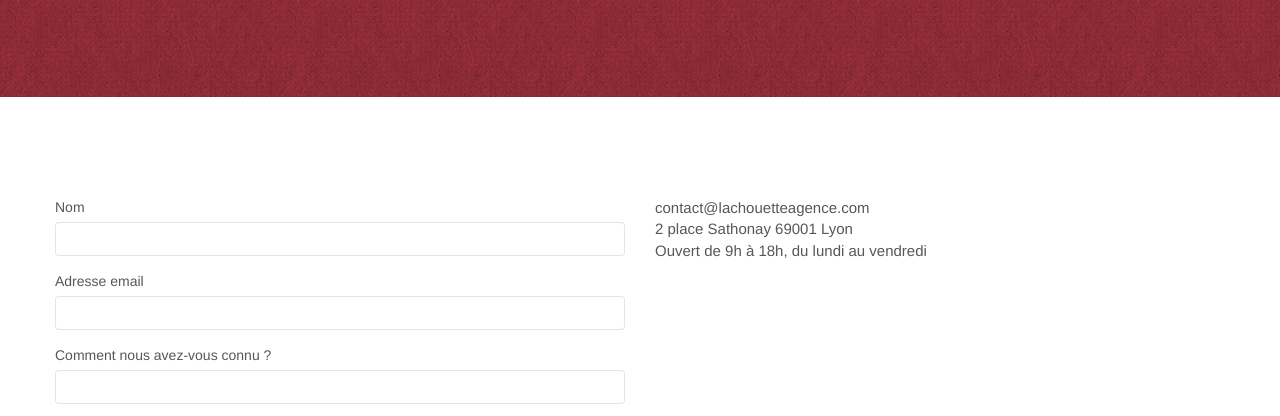
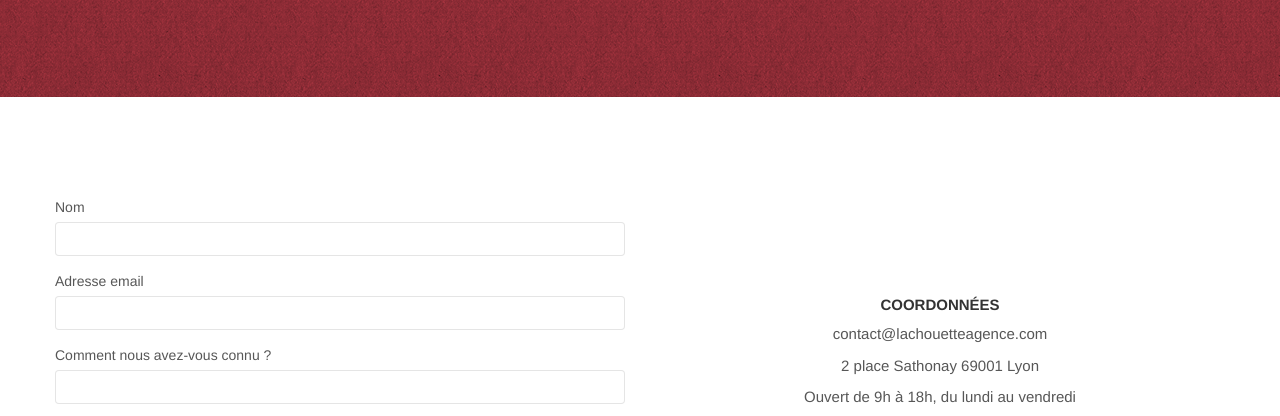
Before and after one commit to yohanraza/P4, a plain HTML site: page page2.html in a window 1280 px wide. Shown: the part 381-797 px from the top of the page. Drawn offline with Linux system fonts and the light colour scheme.

Commit message:
modifications

```diff
--- a/page2.html
+++ b/page2.html
@@ -59,7 +59,7 @@
 <div class="bloc bg-dots-bg bg-repeat bgc-atomic-tangerine d-bloc bloc-bg-texture texture-paper" id="bloc-6">
 	<div class="container bloc-lg">
 		<div class="row">
-			<div class="col-sm-12">
+			<div class="col-sm-12 ">
 				<h1>Contactez-Nous </h1>
 				<h2 class="text-center hero-bloc-text tc-white">
 					Parlons web design !
@@ -108,10 +108,11 @@
 					</button>
 				</form>
 			</div>
-			<div class="col-sm-6">
-				<p>
-					contact@lachouetteagence.com<br>2 place Sathonay 69001 Lyon<br>Ouvert de 9h à 18h, du lundi au vendredi<br>
-				</p>
+			<div class="col-sm-6 coordonnees">
+				<h3>Coordonnées</h3>
+				<p>contact@lachouetteagence.com</p>
+				<p>2 place Sathonay 69001 Lyon</p>
+				<p>Ouvert de 9h à 18h, du lundi au vendredi</p>
 			</div>
 		</div>
 	</div>
--- a/style.css
+++ b/style.css
@@ -857,6 +857,21 @@ h4 {
     max-width: 450px;
     margin: auto;
 }
+
+.redblock {
+    display: flex;
+    flex-direction: column;
+    justify-content: center;
+}
+
+.coordonnees {
+    display: flex;
+    justify-content: center;
+    align-items: center;
+    height: 300px;
+    flex-direction: column;
+}
+
 @media (max-width: 1024px) {
     .bloc {
         padding-left: 20px;
```
Also changed, not shown: index.html (+1 -1 lines).
